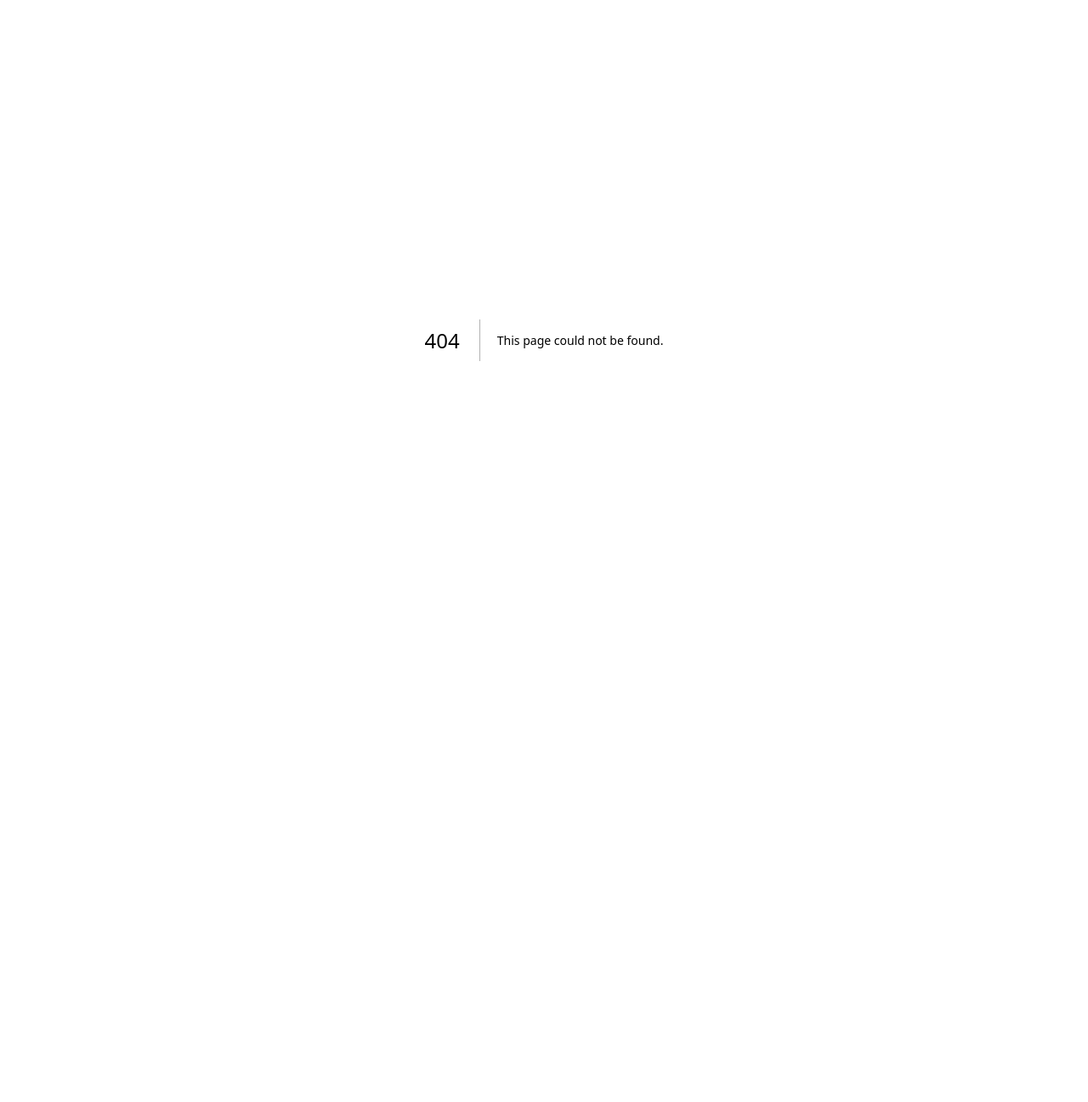
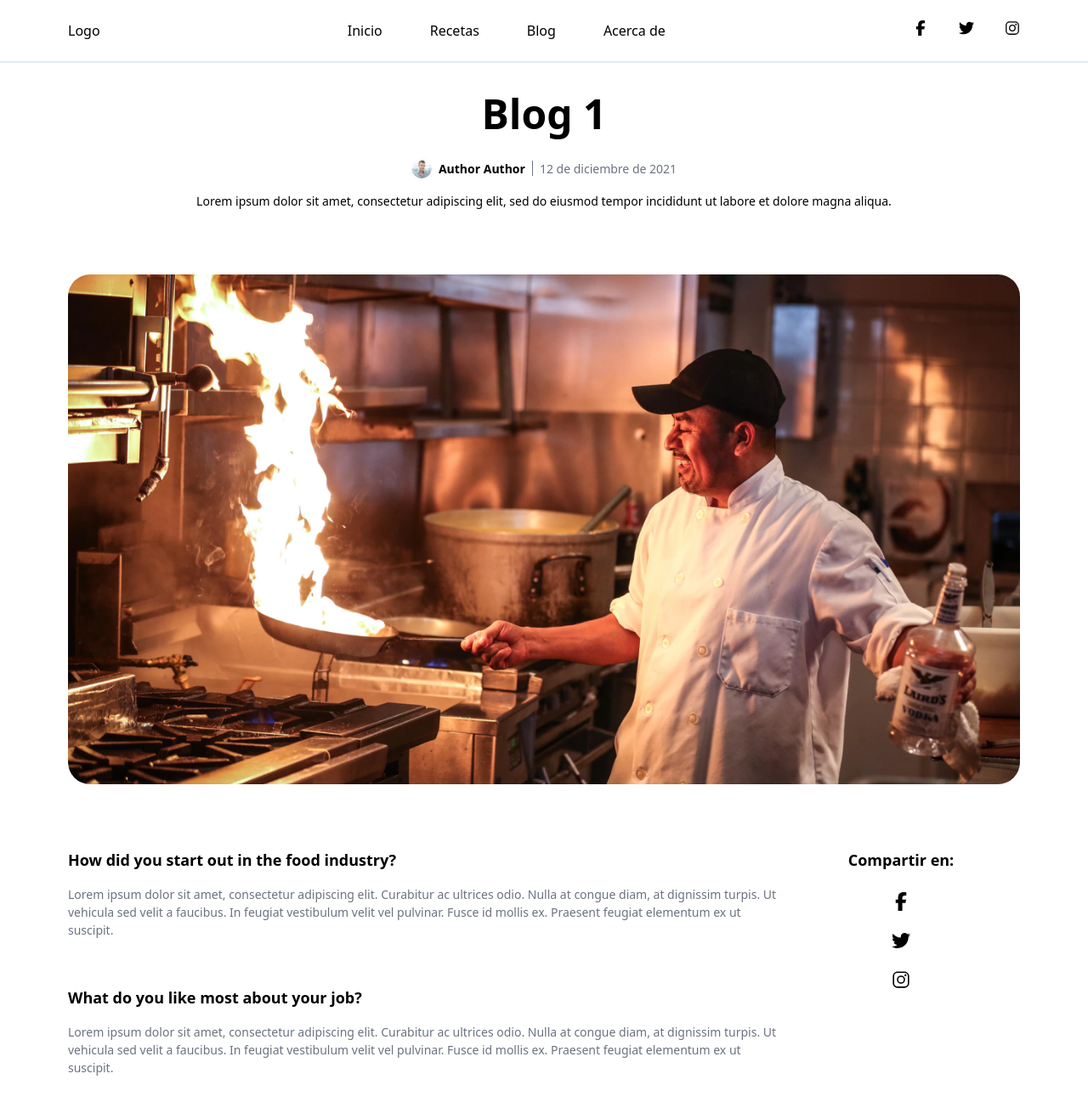
Before and after one commit to AbrahamOrtega/food-app, a Next.js app: page /blog/1 in a window 1280 px wide. Before the commit this address had no page. Shown: the top 1297 px of the page at 85% size. Before the commit the page ends 800 px from the top, so only its background shows below. Built offline with nearby package versions, Linux system fonts and the light colour scheme.

Commit message:
blog view

```diff
--- /dev/null
+++ b/pages/blog/[id].tsx
@@ -0,0 +1,241 @@
+import Navbar from "../../components/Navbar";
+import Image from "next/image";
+import Author from "../../public/resources/author.png";
+import BlogImg from "../../public/resources/blog.png";
+import Directions from "../../public/resources/directions.png";
+import SubscribeSection from "@/components/SubscribeSection";
+import { FaFacebookF } from "react-icons/fa6";
+import { FaTwitter } from "react-icons/fa";
+import { IoLogoInstagram } from "react-icons/io5";
+import Footer from "@/components/Footer";
+import Food from "../../public/resources/Food.png";
+import { useState } from "react";
+import { FaHeart } from "react-icons/fa";
+import { IoTime } from "react-icons/io5";
+import { PiForkKnifeFill } from "react-icons/pi";
+
+const blog = {
+  title: "Blog 1",
+  content:
+    "Lorem ipsum dolor sit amet, consectetur adipiscing elit, sed do eiusmod tempor incididunt ut labore et dolore magna aliqua.",
+  image: "Food",
+  author: "Author Author",
+  date: "12 de diciembre de 2021",
+};
+
+const recipesList = [
+  {
+    id: 1,
+    name: "Big and Juicy Wagyu Beef Cheeseburger",
+    img: Food,
+    author: "Author Author",
+    time: "30 Minutos",
+    type: "Snack",
+    fav: false,
+  },
+  {
+    id: 2,
+    name: "Big and Juicy Wagyu Beef Cheeseburger",
+    img: Food,
+    author: "Author Author",
+    time: "30 Minutos",
+    type: "Snack",
+    fav: false,
+  },
+  {
+    id: 3,
+    name: "Big and Juicy Wagyu Beef Cheeseburger",
+    img: Food,
+    author: "Author Author",
+    time: "30 Minutos",
+    type: "Snack",
+    fav: false,
+  },
+  {
+    id: 4,
+    name: "Big and Juicy Wagyu Beef Cheeseburger",
+    img: Food,
+    author: "Author Author",
+    time: "30 Minutos",
+    type: "Snack",
+    fav: false,
+  },
+];
+
+export default function Blog() {
+  // Handle favorite recipe
+  const [recipes, setRecipes] = useState(recipesList);
+  const handleFavorite = (id: number) => {
+    const newRecipes = recipes.map((recipe) => {
+      if (recipe.id === id) {
+        return { ...recipe, fav: !recipe.fav };
+      }
+      return recipe;
+    });
+    setRecipes(newRecipes);
+  };
+
+  return (
+    <>
+      <Navbar />
+      <div className="w-full flex flex-col px-[20px] gap-y-[24px] md:gap-y-[56px] md:px-[40px] xl:px-[80px] lg:gap-y-[76px]">
+        <div className="flex flex-col text-center items-center mt-[24px] gap-y-[16px]">
+          <h1 className="text-[24px] lg:text-[48px] font-semibold">
+            {blog.title}
+          </h1>
+
+          <div className="flex gap-y-[4px] text-[12px] lg:text-[14px] text-gray-500 items-center gap-x-[8px]">
+            <div className="flex flex-row gap-x-[8px] items-center">
+              <Image
+                className="rounded-full w-[24px]"
+                src={Author}
+                alt="author"
+              />
+              <p className="font-semibold text-black">{blog.author}</p>
+            </div>
+            <div className="flex h-[18px] w-[1px] bg-gray-500" />
+            <p>{blog.date}</p>
+          </div>
+          <p className="text-[14px]">{blog.content}</p>
+        </div>
+
+        <div className="flex w-full h-[180px] md:h-[350px] lg:h-[600px] relative">
+          <Image
+            src={BlogImg}
+            alt="blog"
+            className="rounded-[26px] absolute w-full h-full object-cover"
+          />
+        </div>
+
+        <div className="flex flex-col lg:flex-row w-full">
+          <div className="flex w-full justify-between items-center mb-[32px] lg:hidden">
+            <span className="text-[16px] font-semibold">Compartir en:</span>
+            <div className="flex gap-x-[24px] text-[18px]">
+              <FaFacebookF />
+              <FaTwitter />
+              <IoLogoInstagram />
+            </div>
+          </div>
+          <div className="flex flex-col lg:w-3/4 gap-y-[16px]">
+            <h3 className="text-[18px] font-semibold">
+              How did you start out in the food industry?
+            </h3>
+            <p className="text-[14px] text-gray-500">
+              Lorem ipsum dolor sit amet, consectetur adipiscing elit. Curabitur
+              ac ultrices odio. Nulla at congue diam, at dignissim turpis. Ut
+              vehicula sed velit a faucibus. In feugiat vestibulum velit vel
+              pulvinar. Fusce id mollis ex. Praesent feugiat elementum ex ut
+              suscipit.
+            </p>
+            <br />
+            <h3 className="text-[18px] font-semibold">
+              What do you like most about your job?
+            </h3>
+            <p className="text-[14px] text-gray-500">
+              Lorem ipsum dolor sit amet, consectetur adipiscing elit. Curabitur
+              ac ultrices odio. Nulla at congue diam, at dignissim turpis. Ut
+              vehicula sed velit a faucibus. In feugiat vestibulum velit vel
+              pulvinar. Fusce id mollis ex. Praesent feugiat elementum ex ut
+              suscipit.
+            </p>
+            <br />
+            <h3 className="text-[18px] font-semibold">
+              Do you cook at home on your days off?
+            </h3>
+            <Image src={Directions} alt="blog" className="rounded-[24px]" />
+            <p className="text-[14px] text-gray-500">
+              Lorem ipsum dolor sit amet, consectetur adipiscing elit. Curabitur
+              ac ultrices odio. Nulla at congue diam, at dignissim turpis. Ut
+              vehicula sed velit a faucibus. In feugiat vestibulum velit vel
+              pulvinar. Fusce id mollis ex. Praesent feugiat elementum ex ut
+              suscipit.
+            </p>
+            <br />
+            <h3 className="text-[18px] font-semibold">
+              What would your advice be to young people looking to get their
+              foot in the door?
+            </h3>
+            <p className="text-[14px] text-gray-500">
+              Lorem ipsum dolor sit amet, consectetur adipiscing elit. Curabitur
+              ac ultrices odio. Nulla at congue diam, at dignissim turpis. Ut
+              vehicula sed velit a faucibus. In feugiat vestibulum velit vel
+              pulvinar. Fusce id mollis ex. Praesent feugiat elementum ex ut
+              suscipit.
+            </p>
+            <br />
+            <h3 className="text-[18px] font-semibold">
+              What is the biggest misconception that people have about being a
+              professional chef?
+            </h3>
+            <p className="text-[14px] text-gray-500">
+              Lorem ipsum dolor sit amet, consectetur adipiscing elit. Curabitur
+              ac ultrices odio. Nulla at congue diam, at dignissim turpis. Ut
+              vehicula sed velit a faucibus. In feugiat vestibulum velit vel
+              pulvinar. Fusce id mollis ex. Praesent feugiat elementum ex ut
+              suscipit.
+            </p>
+          </div>
+          <div className="lg:flex flex-col lg:w-1/4 hidden items-center gap-y-[24px]">
+            <span className="text-[18px] font-semibold">Compartir en:</span>
+            <div className="flex flex-col gap-y-[24px] text-[22px]">
+              <FaFacebookF />
+              <FaTwitter />
+              <IoLogoInstagram />
+            </div>
+          </div>
+        </div>
+        <SubscribeSection />
+        <div className="flex flex-col w-full">
+          <h3 className="text-[24px] lg:text-[36px] w-full text-center font-semibold">
+            Mira estas recetas deliciosas
+          </h3>
+          <div className="w-full grid grid-cols-1 mt-[8px] lg:mt-[56px] gap-[16px] md:grid-cols-2 md:gap-[24px] lg:grid-cols-4 lg:gap-[36px]">
+            {recipes.map((recipe) => (
+              <div
+                key={recipe.id}
+                className="flex flex-col rounded-[24px] py-[24px] gap-y-[24px]"
+              >
+                <div className="relative pb-[66%]">
+                  <Image
+                    className="absolute h-full w-full object-cover rounded-[24px] z-0"
+                    src={Food}
+                    alt="Preview"
+                  />
+                  <div className="flex w-full justify-end pt-[14px] pr-[14px] absolute z-10">
+                    <button
+                      onClick={() => handleFavorite(recipe.id)}
+                      className="text-[20px] p-[10px] bg-white rounded-full"
+                      style={{ color: recipe.fav ? "#FF6363" : "#DBE2E5" }}
+                    >
+                      <FaHeart />
+                    </button>
+                  </div>
+                </div>
+                <h3 className="text-[20px] font-semibold">
+                  Big and Juicy Wagyu Beef Cheeseburger
+                </h3>
+                <div className="flex gap-x-[24px] text-[14px]">
+                  <div className="flex items-center gap-x-[8px]">
+                    <span className="text-[16px]">
+                      <IoTime />
+                    </span>
+                    <span className="text-gray-600 font-medium">
+                      30 Minutos
+                    </span>
+                  </div>
+                  <div className="flex items-center gap-x-[8px]">
+                    <span className="text-[16px]">
+                      <PiForkKnifeFill />
+                    </span>
+                    <span className="text-gray-600 font-medium">Snack</span>
+                  </div>
+                </div>
+              </div>
+            ))}
+          </div>
+        </div>
+        <Footer />
+      </div>
+    </>
+  );
+}
--- a/pages/blogs.tsx
+++ b/pages/blogs.tsx
@@ -5,6 +5,7 @@ import Author from "../public/resources/author.png";
 import { useState } from "react";
 import SubscribeSection from "@/components/SubscribeSection";
 import Footer from "@/components/Footer";
+import Link from "next/link";
 
 const blogs = [
   {
@@ -107,8 +108,8 @@ export default function Blogs() {
   return (
     <>
       <Navbar />
-      <div className="w-full flex flex-col px-[20px] gap-y-[32px] md:gap-y-[56px] md:px-[40px] xl:px-[80px] lg:gap-y-[76px]">
-        <div className="flex flex-col text-center mt-[32px] gap-y-[16px]">
+      <div className="w-full flex flex-col px-[20px] gap-y-[24px] md:gap-y-[56px] md:px-[40px] xl:px-[80px] lg:gap-y-[76px]">
+        <div className="flex flex-col text-center mt-[24px] gap-y-[16px]">
           <h1 className="text-[24px] lg:text-[48px] font-semibold">
             Blogs y Articulos
           </h1>
@@ -138,8 +139,9 @@ export default function Blogs() {
         <div className="flex w-full flex-col lg:flex-row gap-y-[24px] lg:gap-x-[56px]">
           <div className="flex w-full flex-col lg:w-2/3 gap-y-[24px] lg:gap-y-[56px]">
             {blogs.map((blog) => (
-              <div
+              <Link
                 key={blog.id}
+                href={`/blog/${blog.id}`}
                 className="flex w-full gap-x-[12px] lg:gap-x-[24px]"
               >
                 <div className="flex w-2/5 rounded-[16px] relative">
@@ -167,10 +169,10 @@ export default function Blogs() {
                       <p className="font-semibold text-black">{blog.author}</p>
                     </div>
                     <div className="flex h-full w-[2px] bg-gray-200" />
-                    <p className="">{blog.date}</p>
+                    <p>{blog.date}</p>
                   </div>
                 </div>
-              </div>
+              </Link>
             ))}
           </div>
           {/* Pagination mobile */}
```
Also changed, not shown: public/resources/blog.png (added), public/resources/directions.png (renamed from public/directions.png).
